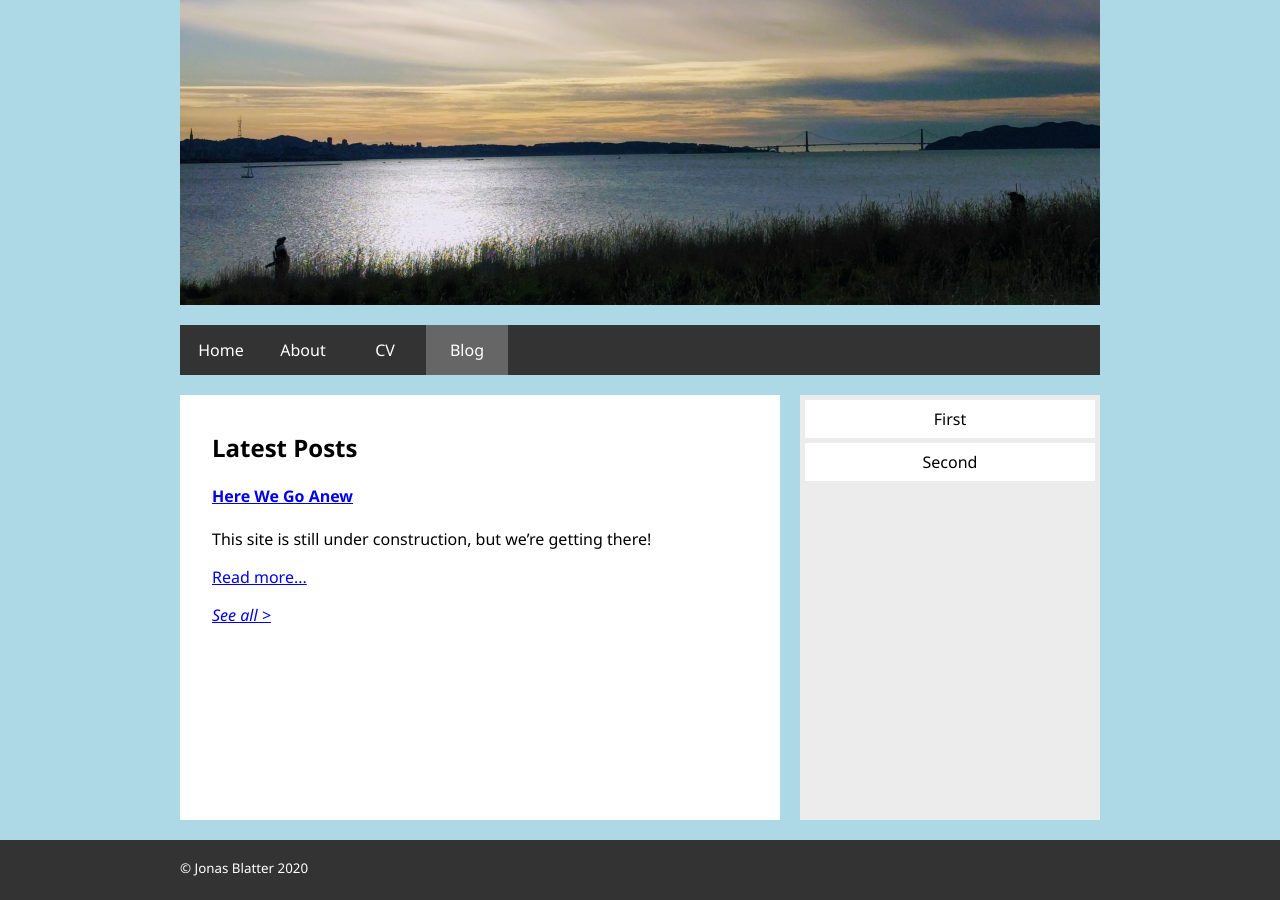
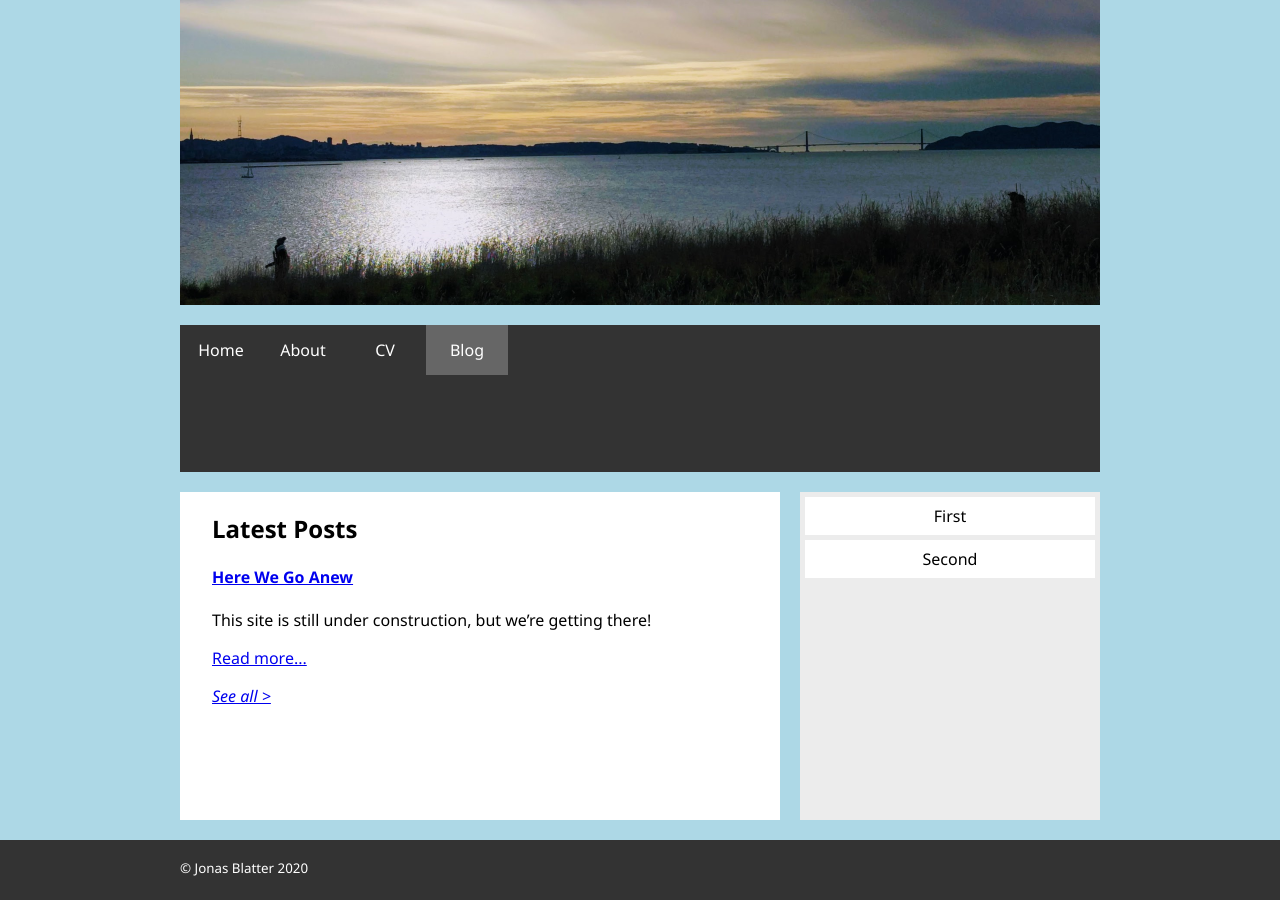
Before and after one commit to jonasblatter/jonasblatter.github.io, a Jekyll site: the page built from blog.md, in a window 1280 px wide. Built offline with Jekyll 4.4.1, drawn with Linux system fonts in a browser that asks for light colours.

Commit message:
fixing layout

```diff
--- a/_layouts/default.html
+++ b/_layouts/default.html
@@ -16,11 +16,12 @@
 			{% include navigation.html %}
 		</section>
 
-	  <!-- <main> -->
-	  <article id="content">
-			<h1>{{ page.title }}</h1>
-			{{ content }}
-	  </article>
+	  <main id="content">
+	  	<article>
+				<h1>{{ page.title }}</h1>
+				{{ content }}
+	  	</article>
+		</main>
 
 		<aside id="menu">
 	    <nav>
@@ -28,7 +29,6 @@
 	    	<a href="#">Second</a>
 	  	</nav>
 	  </aside>
-	  <!-- </main> -->
 
 		<footer>
 	    <div>
--- a/_sass/main.scss
+++ b/_sass/main.scss
@@ -1,7 +1,8 @@
-$base-width: 920px;
+:root {--base-width: 920px;}
 
 html, body {
   height:100%;
+  position: relative;
   margin: 0;
   font-family: "Segoe UI", Helvetica, Verdana, sans-serif;
 }
@@ -13,9 +14,9 @@
   grid-template-areas:
   'left header header right'
   'left navbar navbar right'
-  'left article menu right'
+  'left main menu right'
   'footer footer footer footer';
-  grid-template-rows: min-content min-content auto 60px;
+  grid-template-rows: min-content auto auto 60px;
   grid-template-columns: auto 600px 300px auto;
   background-color: lightblue;
 }
@@ -32,6 +33,7 @@
 section {
   grid-area: navbar;
   position: sticky;
+  top: 0;
   background-color: #333;
   color: white;
   nav {
@@ -56,14 +58,12 @@
 
 main {
   grid-area: main;
-  padding: 20px;
-  /* background-color: lightgrey; */
+  background-color: white;
 }
 
 article {
   grid-area: article;
-  background-color: white;
-  padding: 1em 2em;
+  margin: 1em 2em;
 }
 
 aside {
@@ -88,7 +88,7 @@
   color: white;
   background-color: #333;
   div {
-    max-width: $base-width;
+    max-width: var(--base-width);
     margin: auto;
   }
 }
@@ -98,16 +98,17 @@
 dd + dt, dt + dd {margin-top: 1em;}
 
 @media screen and (max-width: 1000px) {
+  :root {--base-width: 720px;}
   body {grid-template-columns: auto 500px 200px auto;}
-  footer div {width: 720px;}
 }
 
 @media screen and (max-width: 800px) {
+  :root {--base-width: 620px;}
   body {grid-template-columns: auto 400px 200px auto;}
-  footer div {width: 620px;}
 }
 
 @media screen and (max-width: 650px) {
+  :root {--base-width: 100%;}
   body {
     background-color: olive;
     grid-gap: 10px;
@@ -119,5 +120,4 @@
     grid-template-rows: min-content min-content auto 60px;
     grid-template-columns: 0px auto 0px;
   }
-  footer div {width: 100%;}
 }
```
